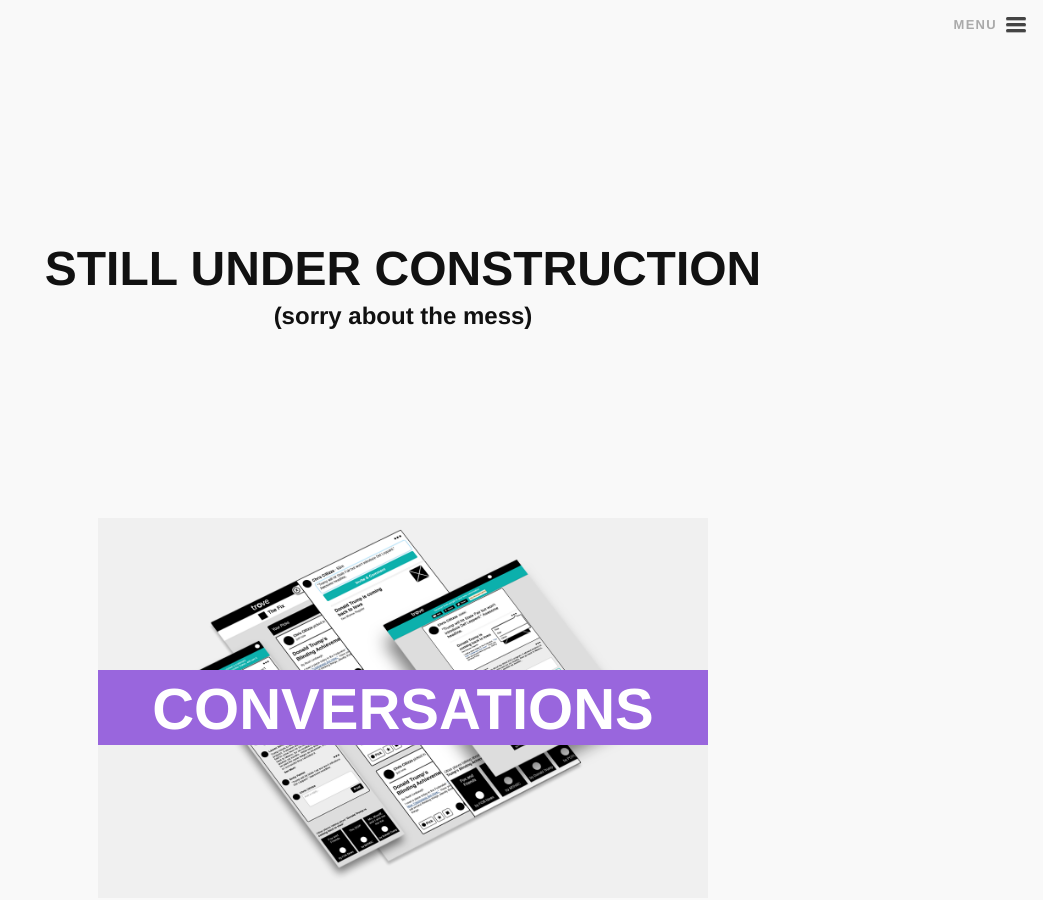
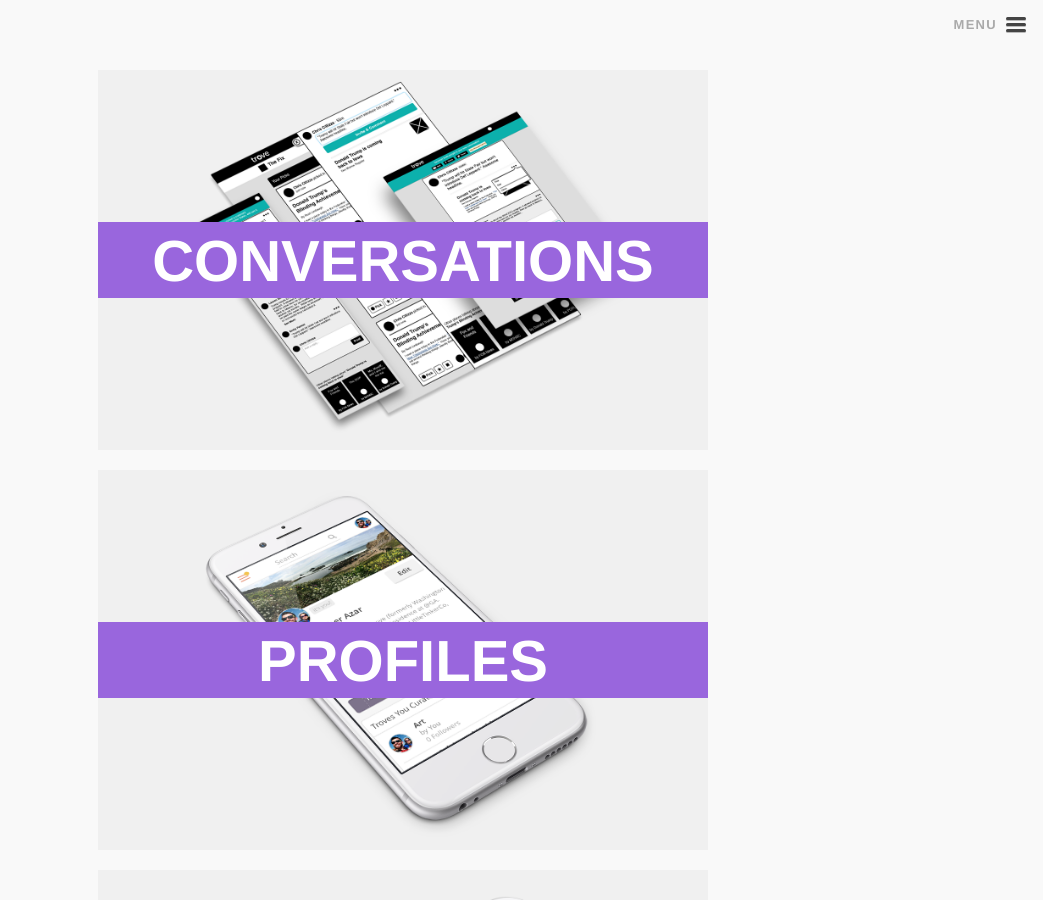
Before and after one commit to ReptarAzar/reptarazar.github.io, a Jekyll site: the page built from portfolio.md, in a window 1280 px wide and 900 px high. Shown: the whole window, without its empty margins (237-1280 px from the left). Built offline with Jekyll 4.4.1, drawn with Linux system fonts in a browser that asks for light colours; nearby versions of some CDN libraries.

Commit message:
No more "work in progress" hedge

```diff
--- a/portfolio.md
+++ b/portfolio.md
@@ -4,8 +4,8 @@ title: Portfolio | ChristopherAzar.com
 permalink: /portfolio/
 ---
 
-<h1 class="mess">STILL UNDER CONSTRUCTION </h1>
-<h3 class="mess">(sorry about the mess)</h3>
+<!-- <h1 class="mess">WORK IN PROGRESS </h1>
+<h3 class="mess">(aren't we all)</h3>-->
 
 <div class="portfolio-index-content">
 
```
